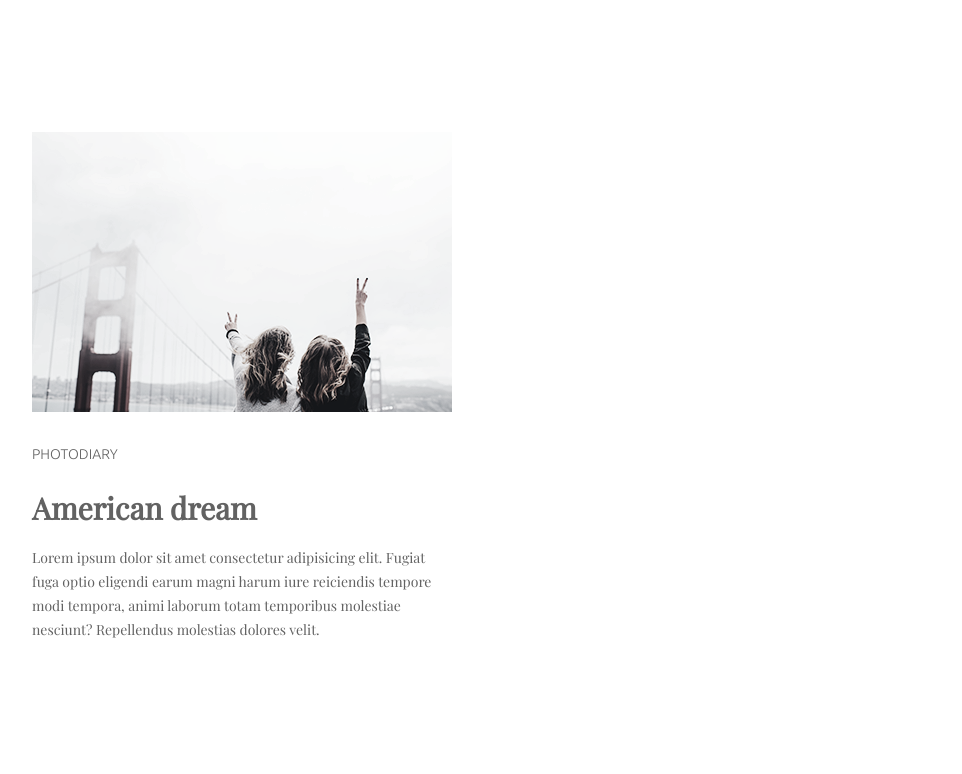
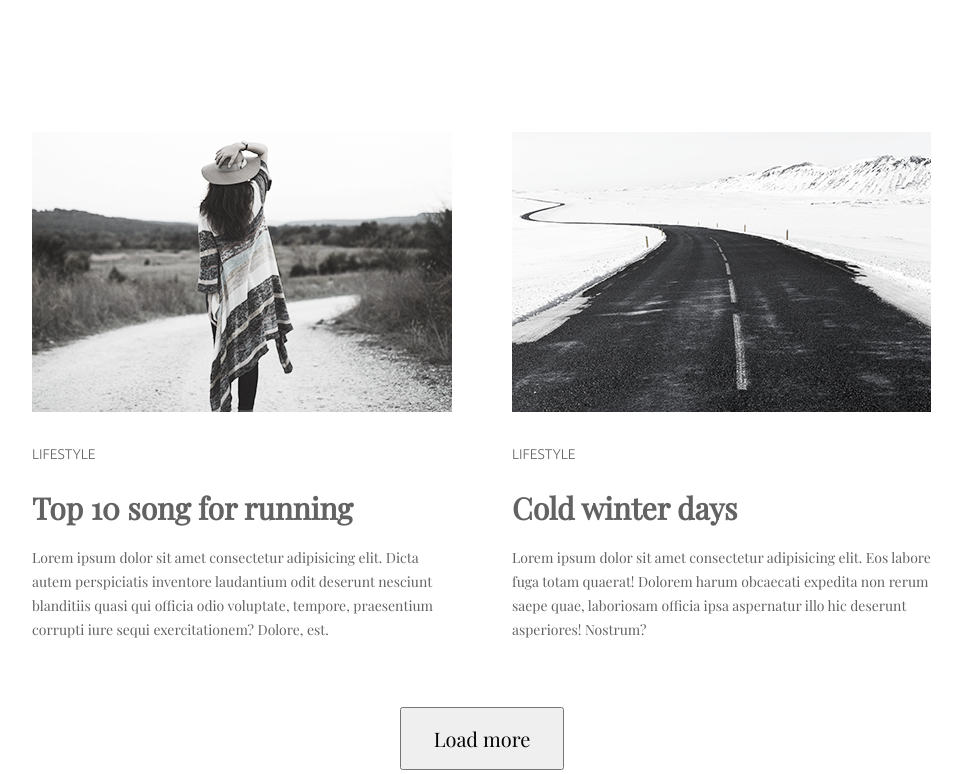
Before and after one commit to Kuchinskiy/goit-fe-course, a plain HTML site: page module03/index.html in a window 1280 px wide. Shown: the part 1367-2141 px from the top of the page, without its empty margins (158-1120 px from the left). Drawn offline with nearby package versions, Linux system fonts and the light colour scheme.

Commit message:
HappyEnd

```diff
--- a/module03/css/style.css
+++ b/module03/css/style.css
@@ -76,17 +76,17 @@ img {
     margin-bottom: 135px;
 }
 
-.cont {
-    padding-bottom: 70px;
-    font-size: 0;
-}
-
-.content:ntn-child(even) {
+.content:nth-child(2n) {
     margin-right: 0;
 }
 
 .content:nth-last-child(-n +3) {
     margin-bottom: 0;
+}
+
+.cont {
+    padding-bottom: 70px;
+    font-size: 0;
 }
 
 .photo {
@@ -120,3 +120,7 @@ h2 {
     display: block;
     margin: 0 auto;
 }
+
+.btn_load {
+    margin-top: 60px;
+}
```
